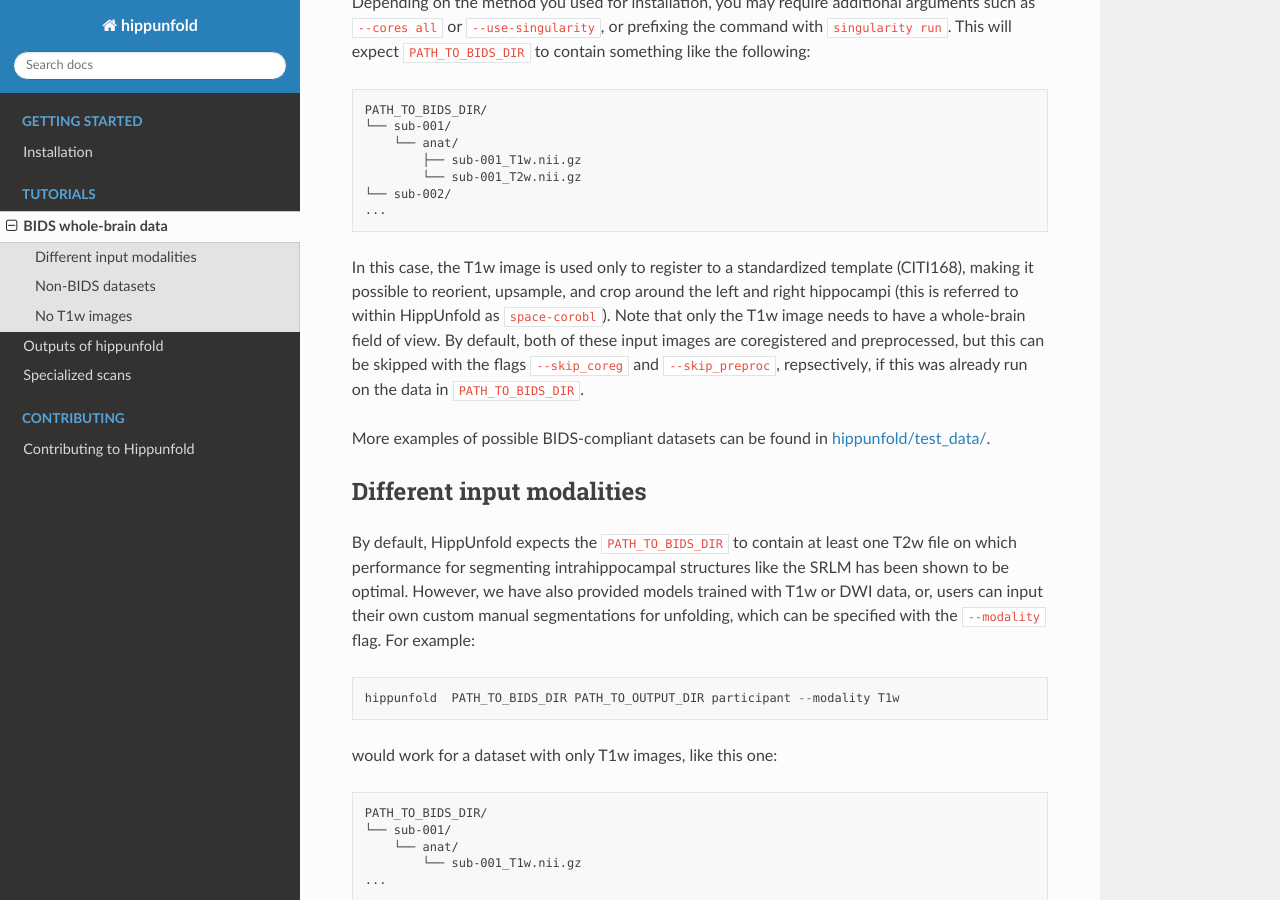
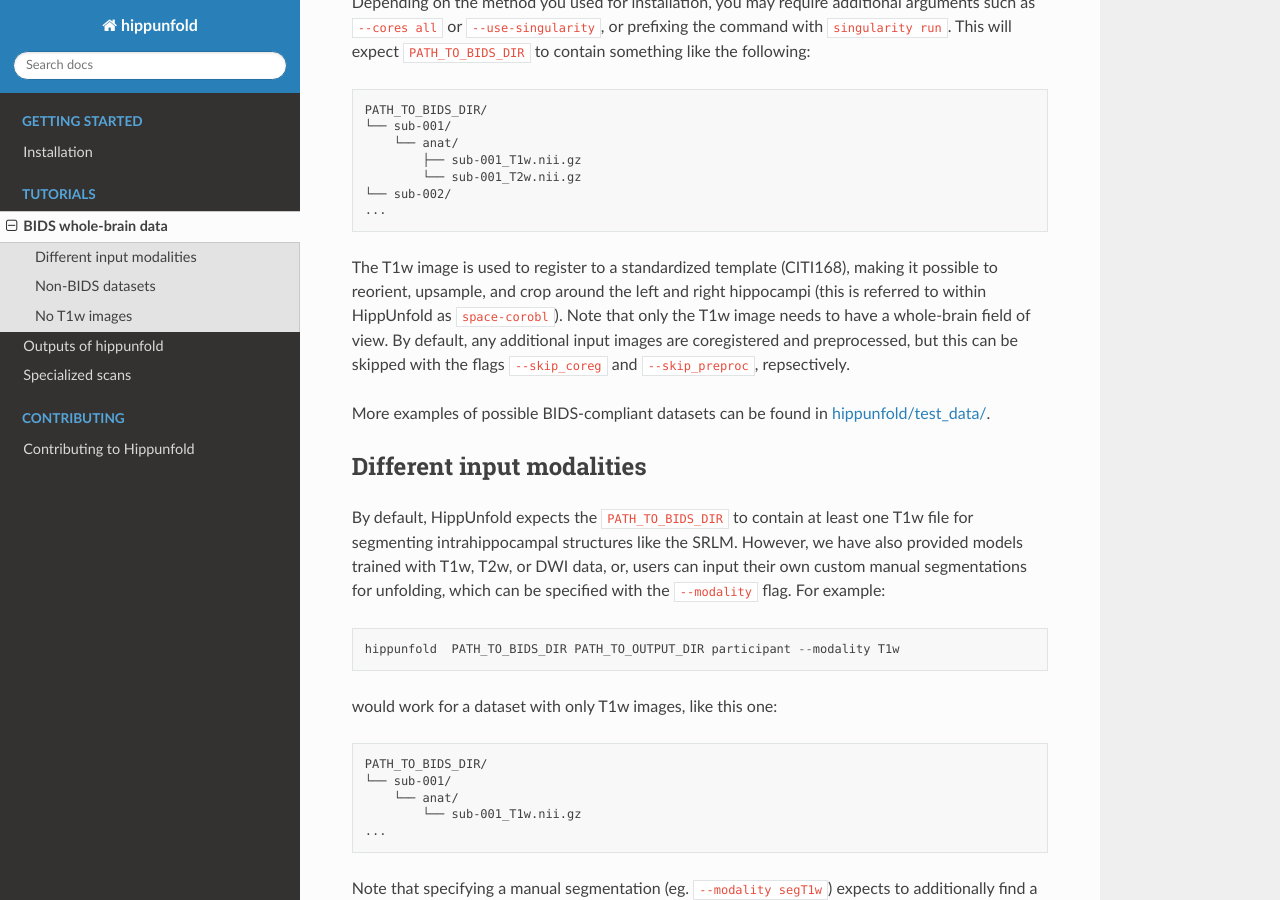
Before and after one commit to mcespedes99/hippunfold, a Sphinx documentation site: the page built from docs/tutorials/standardBIDS.md, in a window 1280 px wide and 900 px high, scrolled down 332 px. Built offline with Sphinx 7.4.7 and the Read the Docs theme 2.0.0, drawn with Linux system fonts in a browser that asks for light colours.

Commit message:
default modality change

```diff
--- a/docs/tutorials/standardBIDS.md
+++ b/docs/tutorials/standardBIDS.md
@@ -20,23 +20,22 @@
     └── sub-002/
     ...
 
-In this case, the T1w image is used only to register to a standardized
+The T1w image is used to register to a standardized
 template (CITI168), making it possible to reorient, upsample, and crop
 around the left and right hippocampi (this is referred to within
 HippUnfold as `space-corobl`). Note that only the T1w image needs to
-have a whole-brain field of view. By default, both of these input images
+have a whole-brain field of view. By default, any additional input images
 are coregistered and preprocessed, but this can be skipped with the
-flags `--skip_coreg` and `--skip_preproc`, repsectively, if this was
-already run on the data in `PATH_TO_BIDS_DIR`.
+flags `--skip_coreg` and `--skip_preproc`, repsectively.
 
 More examples of possible BIDS-compliant datasets can be found in
 [hippunfold/test\_data/](https://github.com/khanlab/hippunfold/tree/master/test_data).
 
 ## Different input modalities
 By default, HippUnfold expects the `PATH_TO_BIDS_DIR` to contain at least
-one T2w file on which performance for segmenting intrahippocampal
-structures like the SRLM has been shown to be optimal. However, we have
-also provided models trained with T1w or DWI data, or, users can input
+one T1w file for segmenting intrahippocampal
+structures like the SRLM. However, we have
+also provided models trained with T1w, T2w, or DWI data, or, users can input
 their own custom manual segmentations for unfolding, which can be
 specified with the `--modality` flag. For example:
 
```
